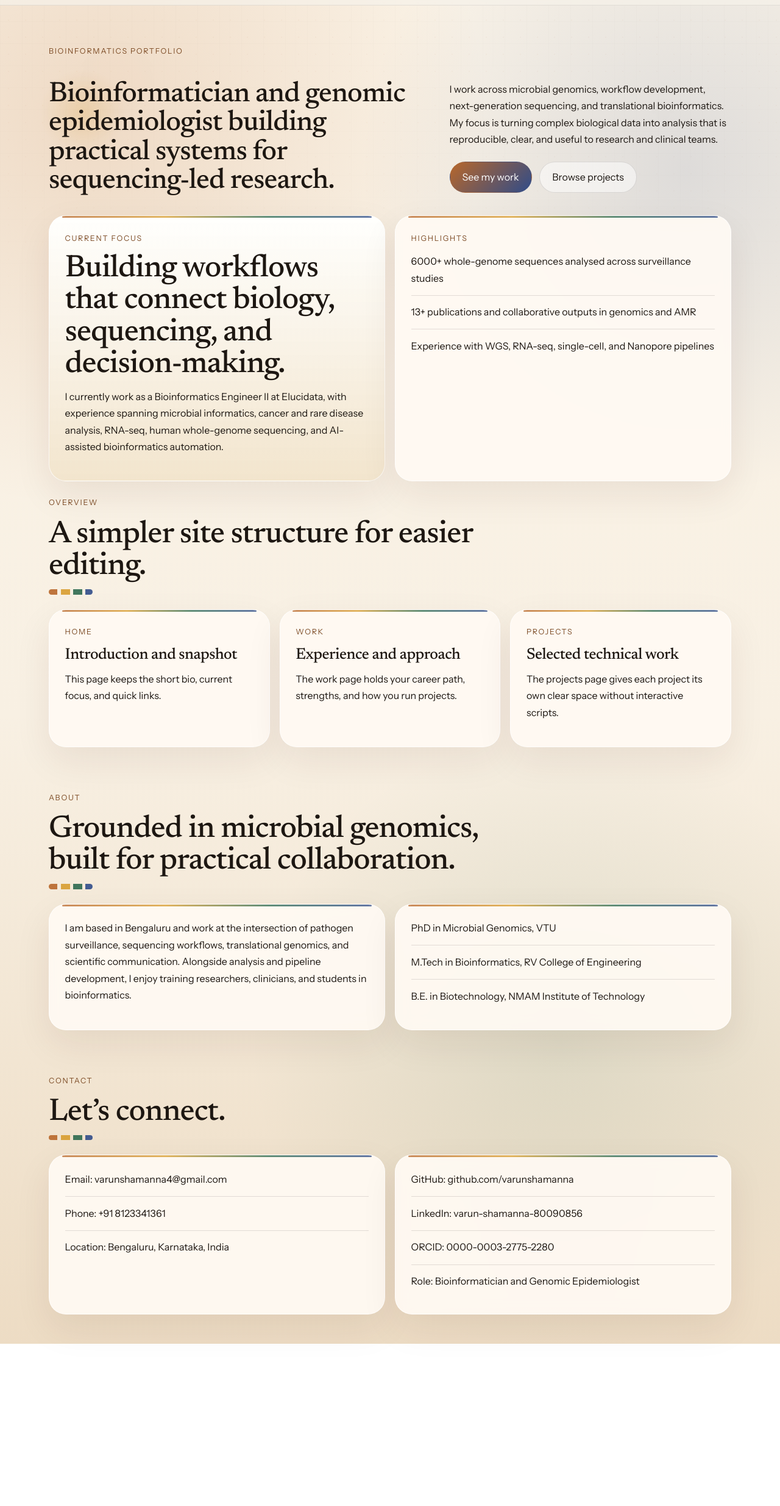
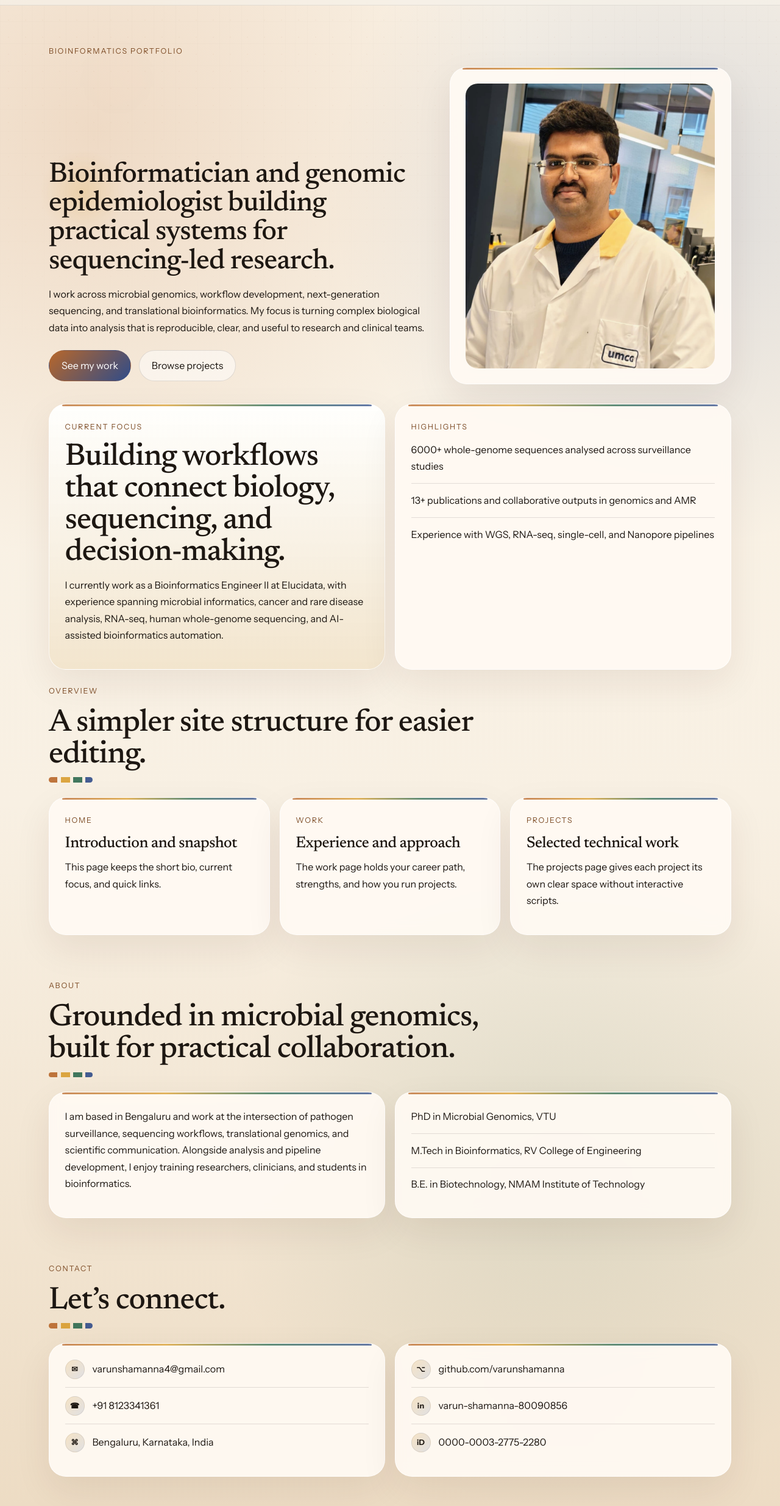
Before and after one commit to varunshamanna/varunshamanna.github.io, a plain HTML site: page index.html in a window 1280 px wide. Shown: the part 37-2506 px from the top of the page at 61% size. Before the commit the page ends 2240 px from the top, so only its background shows below. Drawn offline with Linux system fonts and the light colour scheme.

Commit message:
adding icons and photo

```diff
--- a/index.html
+++ b/index.html
@@ -33,6 +33,7 @@
         <section class="hero-block shell">
             <p class="kicker">Bioinformatics Portfolio</p>
             <div class="hero-layout">
+                <div class="hero-intro">
                     <div>
                         <h1>Bioinformatician and genomic epidemiologist building practical systems for sequencing-led research.</h1>
                     </div>
@@ -47,6 +48,10 @@
                             <a class="button" href="projects.html">Browse projects</a>
                         </div>
                     </div>
+                </div>
+                <figure class="hero-photo panel">
+                    <img src="varun.jpg" alt="Portrait of Varun Shamanna">
+                </figure>
             </div>
         </section>
 
@@ -125,18 +130,17 @@
             </div>
             <div class="two-column">
                 <article class="panel">
-                    <ul class="detail-list">
-                        <li>Email: <a href="mailto:varunshamanna4@gmail.com">varunshamanna4@gmail.com</a></li>
-                        <li>Phone: +91 8123341361</li>
-                        <li>Location: Bengaluru, Karnataka, India</li>
+                    <ul class="detail-list contact-list">
+                        <li><span class="contact-icon" aria-hidden="true">✉</span><a href="mailto:varunshamanna4@gmail.com">varunshamanna4@gmail.com</a></li>
+                        <li><span class="contact-icon" aria-hidden="true">☎</span><span>+91 8123341361</span></li>
+                        <li><span class="contact-icon" aria-hidden="true">⌘</span><span>Bengaluru, Karnataka, India</span></li>
                     </ul>
                 </article>
                 <article class="panel">
-                    <ul class="detail-list">
-                        <li>GitHub: <a href="https://github.com/varunshamanna">github.com/varunshamanna</a></li>
-                        <li>LinkedIn: <a href="https://www.linkedin.com/in/varun-shamanna-80090856/">varun-shamanna-80090856</a></li>
-                        <li>ORCID: <a href="https://orcid.org/0000-0003-2775-2280">0000-0003-2775-2280</a></li>
-                        <li>Role: Bioinformatician and Genomic Epidemiologist</li>
+                    <ul class="detail-list contact-list">
+                        <li><span class="contact-icon" aria-hidden="true">⌥</span><a href="https://github.com/varunshamanna">github.com/varunshamanna</a></li>
+                        <li><span class="contact-icon" aria-hidden="true">in</span><a href="https://www.linkedin.com/in/varun-shamanna-80090856/">varun-shamanna-80090856</a></li>
+                        <li><span class="contact-icon" aria-hidden="true">iD</span><a href="https://orcid.org/0000-0003-2775-2280">0000-0003-2775-2280</a></li>
                     </ul>
                 </article>
             </div>
--- a/styles.css
+++ b/styles.css
@@ -239,15 +239,20 @@ h3 {
     align-items: end;
 }
 
-.hero-copy {
-    padding: 1.4rem 0 0.35rem;
+.hero-intro {
+    display: grid;
+    gap: 0.8rem;
 }
 
-.hero-layout > div:first-child {
+.hero-copy {
+    padding: 0.2rem 0 0.35rem;
+}
+
+.hero-intro > div:first-child {
     position: relative;
 }
 
-.hero-layout > div:first-child::before {
+.hero-intro > div:first-child::before {
     content: "";
     position: absolute;
     left: -1rem;
@@ -259,6 +264,21 @@ h3 {
         radial-gradient(circle at center, rgba(216, 157, 47, 0.2), rgba(216, 157, 47, 0.04) 52%, transparent 68%);
     filter: blur(2px);
     z-index: -1;
+}
+
+.hero-photo {
+    margin: 0;
+    padding: 0.8rem;
+    align-self: stretch;
+}
+
+.hero-photo img {
+    display: block;
+    width: 100%;
+    height: 100%;
+    min-height: 420px;
+    object-fit: cover;
+    border-radius: calc(var(--radius-lg) - 8px);
 }
 
 .kicker,
@@ -378,6 +398,33 @@ h3 {
     padding-top: 0;
 }
 
+.contact-list li {
+    display: flex;
+    align-items: center;
+    gap: 0.8rem;
+}
+
+.contact-list a,
+.contact-list span:last-child {
+    min-width: 0;
+}
+
+.contact-icon {
+    width: 2rem;
+    height: 2rem;
+    border-radius: 999px;
+    display: inline-flex;
+    align-items: center;
+    justify-content: center;
+    flex: 0 0 2rem;
+    font-size: 0.78rem;
+    font-weight: 700;
+    letter-spacing: 0.02em;
+    color: var(--ink);
+    background: linear-gradient(135deg, rgba(216, 157, 47, 0.22), rgba(48, 76, 137, 0.14));
+    border: 1px solid rgba(29, 23, 18, 0.08);
+}
+
 .timeline-list,
 .project-stack {
     display: grid;
@@ -415,6 +462,10 @@ h3 {
     .cards-3 {
         grid-template-columns: 1fr;
     }
+
+    .hero-photo {
+        max-width: 520px;
+    }
 }
 
 @media (max-width: 640px) {
@@ -436,6 +487,14 @@ h3 {
         padding: 1.25rem;
     }
 
+    .hero-photo {
+        padding: 0.7rem;
+    }
+
+    .hero-photo img {
+        min-height: 320px;
+    }
+
     h1 {
         font-size: clamp(1.5rem, 8vw, 2.2rem);
     }
```
Also changed, not shown: varun.jpg (added). Lines whose indentation alone changed are shown as unchanged.
